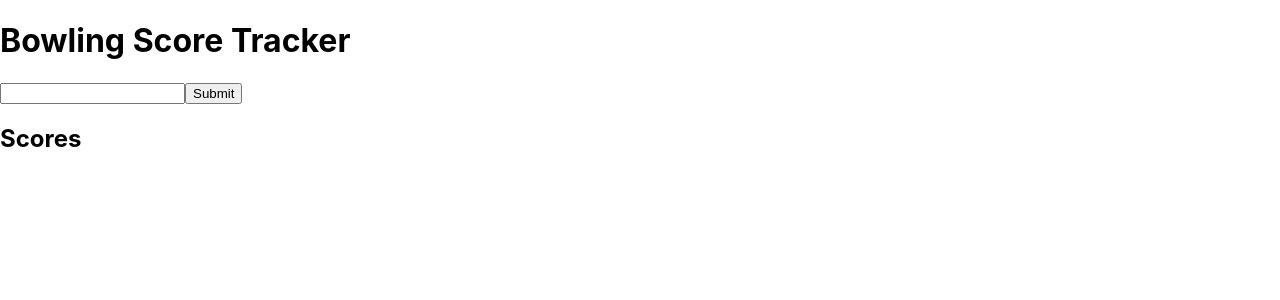
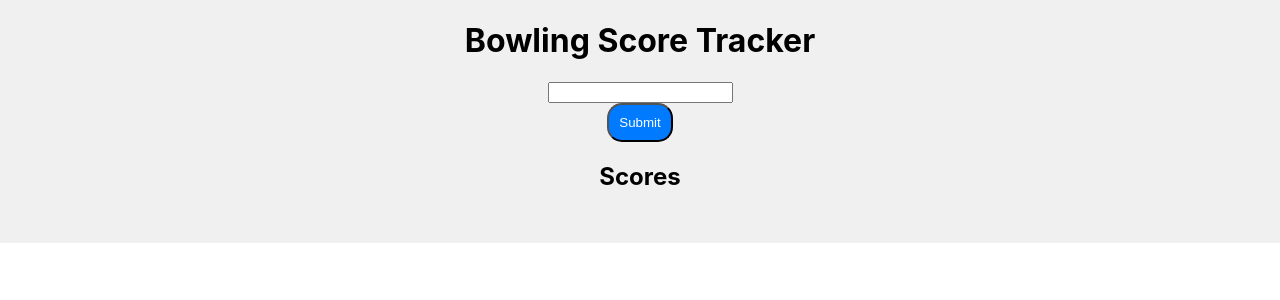
Before and after one commit to jwong65/bowling-tracker, a React (Create React App) app in the folder bowling-tracker/: page / in a window 1280 px wide. Shown: the top 300 px of the page. Built offline with nearby package versions, Linux system fonts and the light colour scheme.

Commit message:
Added a basic CSS and connected it to the App.js

```diff
--- a/bowling-tracker/src/App.css
+++ b/bowling-tracker/src/App.css
@@ -1,5 +1,48 @@
 .App {
+  display: flex;
+  flex-direction: column;
+
   text-align: center;
   align-items: center;
+  justify-content: center;
+
+  background-color: #f0f0f0;
 
 }
+
+
+form {
+  display: flex;
+  flex-direction: column;
+  align-items: center;
+}
+
+
+
+button {
+  padding: 10px;
+  border-radius: 15px;
+  /* Border radius to round out the button */
+  background-color: #007bff;
+  color: white;
+}
+
+button:hover {
+  background-color: #0056b3;
+}
+
+ul {
+  list-style-type: none;
+  /* Avoiding the bullet points of list style */
+  padding: 0;
+}
+
+li {
+  background-color: #fff;
+  padding: 10px;
+  margin: 5px 0;
+  border-radius: 5px;
+  width: 200px;
+  text-align: center;
+  box-shadow: 0 0 5px rgba(0, 0, 0, 0.1);
+}
--- a/bowling-tracker/src/App.js
+++ b/bowling-tracker/src/App.js
@@ -1,5 +1,7 @@
 import { useState } from "react";
 import ScoreInput from "./components/ScoreInput";
+
+import './App.css'
 
 function App() {
 const [scores, setScores] = useState([]);
```
